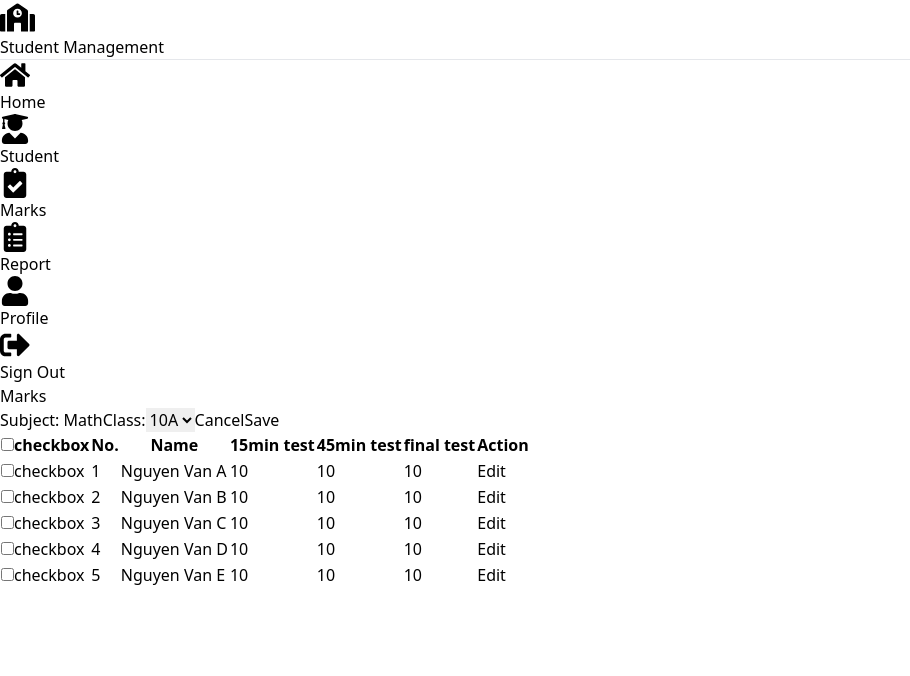
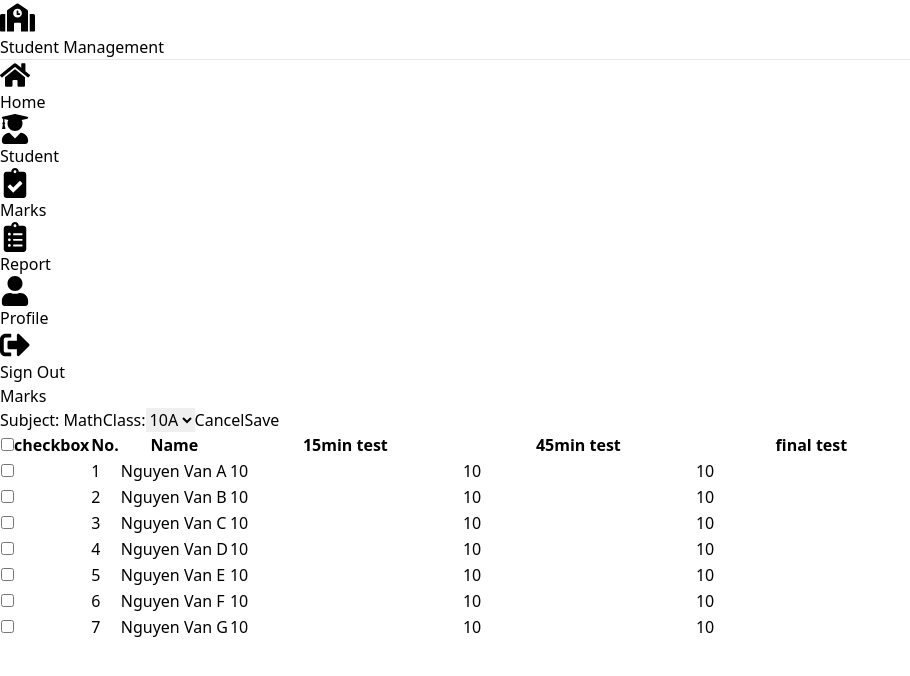
Before and after one commit to convitnhodev/student-management-fe, a React (Vite) app: page /dashboard/marks/2 in a window 1280 px wide. Shown: the top 676 px of the page, without its empty margins (0-910 px from the left). Built offline with nearby package versions, Linux system fonts and the light colour scheme.

Commit message:
edit table

```diff
--- a/src/components/Table.jsx
+++ b/src/components/Table.jsx
@@ -1,7 +1,29 @@
 import React from 'react'
+import { useState } from 'react'
 
 export default function Table({ data }) {
 	const { column_names, rows } = data
+	const [isCheckAll, setIsCheckAll] = useState(false)
+	const [isCheck, setIsCheck] = useState([])
+
+	const toogleAll = (e) => {
+		if (e.target.checked) {
+
+		} else {
+			console.log("unchecked")
+		}
+	}
+
+	const handleClick = (e) => {
+		console.log(e.target.id)
+		const { id, checked } = e.target
+		setIsCheck([...isCheck, id])
+		console.log(isCheck)
+		if (!checked) {
+			setIsCheck(isCheck.filter(item => item !== id))
+		}
+	}
+
 	return (
 		<div className="overflow-x-auto relative shadow-md sm:rounded-lg">
 			<table className="w-full text-sm text-left text-violet-500">
@@ -9,7 +31,7 @@ export default function Table({ data }) {
 					<tr>
 						<th scope="col" className="p-4">
 							<div className="flex items-center">
-								<input id="checkbox-all-search" type="checkbox" className="w-4 h-4 text-blue-600 bg-violet-100 rounded border-violet-300 focus:ring-blue-500  focus:ring-2" />
+								<input onChange={toogleAll} id="checkbox-all-search" type="checkbox" className="w-4 h-4 text-blue-600 bg-violet-100 rounded border-violet-300 focus:ring-blue-500  focus:ring-2" />
 								<label htmlFor="checkbox-all-search" className="sr-only">checkbox</label>
 							</div>
 						</th>
@@ -20,9 +42,6 @@ export default function Table({ data }) {
 								</th>
 							)
 						})}
-						<th scope="col" className="py-3 px-6">
-							Action
-						</th>
 					</tr>
 				</thead>
 				<tbody>
@@ -31,18 +50,24 @@ export default function Table({ data }) {
 							<tr className="bg-violet-100 border-b hover:bg-violet-400" key={`columns-${index}`} >
 								<td className="p-4 w-4">
 									<div className="flex items-center">
-										<input id="checkbox-table-search-1" type="checkbox" className="w-4 h-4 text-blue-600 bg-violet-100 rounded border-violet-300 focus:ring-blue-500 focus:ring-2 " />
-										<label htmlFor="checkbox-table-search-1" className="sr-only">checkbox</label>
+										<input id={index} onChange={handleClick} checked={isCheck.includes(index)} type="checkbox" className="w-4 h-4 text-blue-600 bg-violet-100 rounded border-violet-300 focus:ring-blue-500 focus:ring-2 " />
 									</div>
 								</td>
-								{row.map((item, index) => {
-									return (<td scope="row" key={`row-${index}`} className="py-4 px-6 font-medium text-violet-900 whitespace-nowrap">
-										{item}
-									</td>)
-								})}
-								<td className="flex items-center py-4 px-6 space-x-3">
-									<a href="#" className="font-medium text-violet-700 hover:underline">Edit</a>
+								<td scope="row" className="py-4 px-6 font-medium text-violet-900 whitespace-nowrap">
+									{index + 1}
 								</td>
+								<td scope="row" className="py-4 px-6 font-medium text-violet-900 whitespace-nowrap">
+									{row.name}
+								</td>
+								{
+									row.results.map(result => {
+										return (
+											<td scope="row" className="py-4 px-6 font-medium text-violet-900 whitespace-nowrap">
+												<input type="text" className="w-10 border border-violet-300 rounded-md shadow-sm focus:border-violet-300 focus:ring focus:ring-violet-200 focus:ring-opacity-50" value={result} />
+											</td>
+										)
+									})
+								}
 							</tr>
 						)
 					})}
--- a/src/pages/Marks.jsx
+++ b/src/pages/Marks.jsx
@@ -16,11 +16,13 @@ export default function Marks() {
 			"final test"
 		],
 		rows: [
-			[1, "Nguyen Van A", 10, 10, 10],
-			[2, "Nguyen Van B", 10, 10, 10],
-			[3, "Nguyen Van C", 10, 10, 10],
-			[4, "Nguyen Van D", 10, 10, 10],
-			[5, "Nguyen Van E", 10, 10, 10]
+			{ name: "Nguyen Van A", results: [10, 10, 10] },
+			{ name: "Nguyen Van B", results: [10, 10, 10] },
+			{ name: "Nguyen Van C", results: [10, 10, 10] },
+			{ name: "Nguyen Van D", results: [10, 10, 10] },
+			{ name: "Nguyen Van E", results: [10, 10, 10] },
+			{ name: "Nguyen Van F", results: [10, 10, 10] },
+			{ name: "Nguyen Van G", results: [10, 10, 10] },
 		]
 	}
 
@@ -31,7 +33,7 @@ export default function Marks() {
 				<div className='flex w-full items-center m-3'>
 					<span className="text-xl font-bold mr-10">Subject: Math</span>
 					<span className="text-xl font-bold">Class:
-						<select className="ml-2 text-xl font-bold">
+						<select className="border border-violet-300 rounded-md shadow-sm focus:border-violet-300 focus:ring focus:ring-violet-200 focus:ring-opacity-50 ml-2 text-xl font-bold">
 							<option value="10A">10A</option>
 							<option value="10B">10B</option>
 							<option value="10C">10C</option>
```
